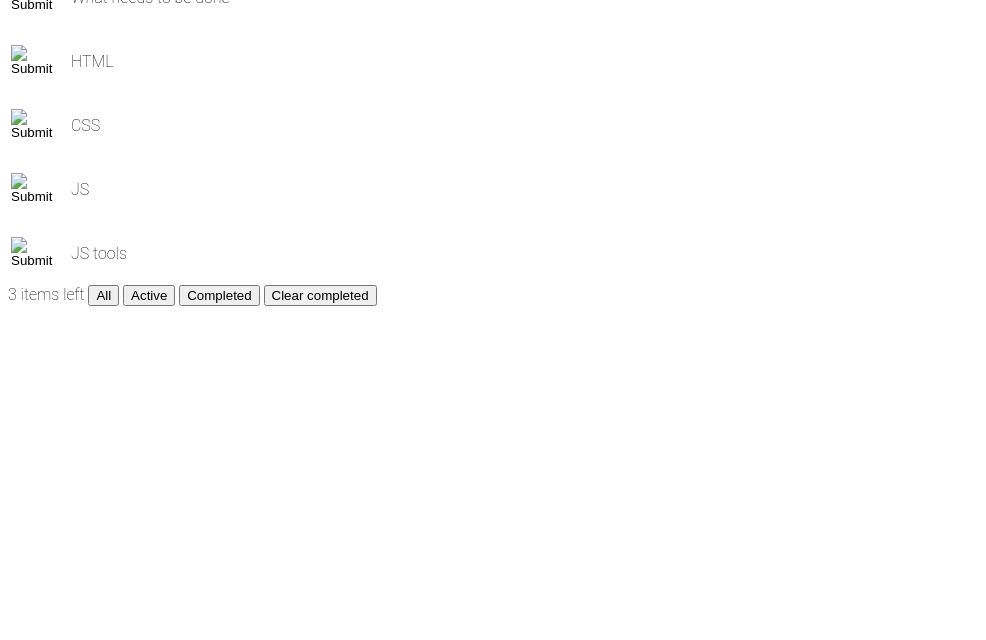
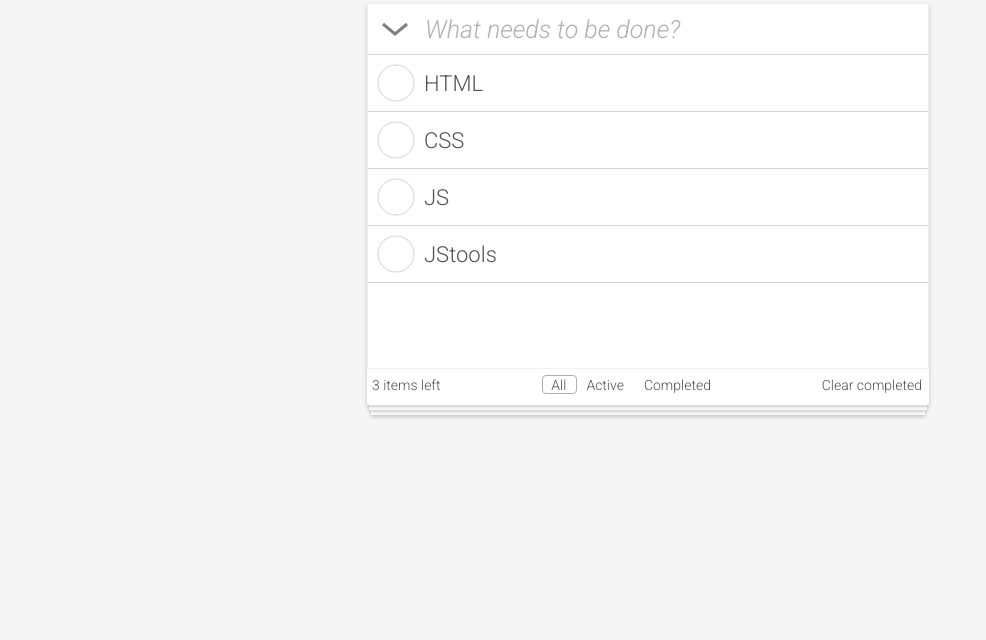
Before and after one commit to ok-technopolis-autumn-2019/Ekaterina_Moreva, a plain HTML site: page index.html in a window 1280 px wide. Shown: the part 160-800 px from the top of the page, without its empty margins (0-986 px from the left). Drawn offline with Linux system fonts and the light colour scheme.

Commit message:
Добавлен CSS

```diff
--- a/index.html
+++ b/index.html
@@ -1,95 +1,136 @@
 <!DOCTYPE html>
 <html lang="en">
 <head>
-      <meta charset="UTF-8">
-      <title>todos</title>
-      <style>
-         body {
-         font-family: "Roboto Thin", serif;
-         background-color: #f5ff0;
-         }
-         .header-title {
-         margin: 0;
-         font-size: 100px;
-         color: #CCCCCC;
-         font-style: normal;
-         font-weight: 200;
-         text-align: center;
-         }
-         .section-main_row {
-         width: 562px;
-         height: 64px;
-         }
-         .section-main_bottom-menu {
-         width: 562px;
-         height: 44px;
-         position: absolute;
-         bottom: 0;
-         }
-      </style>
+    <meta charset="UTF-8" />
+    <title>
+        todos
+    </title>
+    <link href="https://fonts.googleapis.com/css?family=Roboto:100,100i,300,300i&display=swap&subset=cyrillic" rel="stylesheet">
+    <link rel="stylesheet" type="text/css" href="styles/default.css">
 </head>
+
 <body>
-      <h1 class="header-title" role="banner" aria-label="Label todos">todos</h1>
-      <div role="" aria-label="List of results">
-         <table class = "section-main_row">
-            <tr>
-               <td width="56">
-                  <input type="image" src="icons/select-all.png" class="row_icon" role="button" aria-label="Expand the list of results">
-               </td>
-               <td>
-                  What needs to be done
-               </td>
-            </tr>
-         </table>
-         <table class="section-main_row">
-            <tr>
-               <td width="56">
-                  <input type="image" src="icons/close.png" class="row_icon">
-               </td>
-               <td>
-                  HTML
-               </td>
-            </tr>
-         </table>
-         <table class="section-main_row">
-            <tr>
-               <td width="56">
-                  <input type="image" src="icons/close.png" class="row_icon" >
-               </td>
-               <td>
-                  CSS
-               </td>
-            </tr>
-         </table>
-         <table class="section-main_row">
-            <tr>
-               <td width="56">
-                  <input type="image" src="icons/close.png" class="row_icon" >
-               </td>
-               <td>
-                  JS
-               </td>
-            </tr>
-         </table>
-         <table class="section-main_row">
-            <tr>
-               <td width="56">
-                  <input type="image" src="icons/close.png" class="row_icon" >
-               </td>
-               <td>
-                  JS tools
-               </td>
-            </tr>
-         </table>
+<div class="wrapper">
+    <header class="wrapper__header">
+        <h1 class="header-title">todos</h1>
+    </header>
+    <main class="todo-app">
+        <div class="rectangles-wrapper">
+            <div class="rectangle-decorative2"></div>
+            <div class="rectangle-decorative1"></div>
+            <div class="rectangle">
+                <div class="content">
+                    <section class="content__main-control">
+                        <div class="main-actions">
+                            <button class="main-actions__check-all" type="button" aria-label="Check all">
+                                <svg class="check-all-tick">
+                                    <polyline points="13,20 25,30 37,20" />
+                                </svg>
+                            </button>
+                            <input class="main-actions__entry-text" type="text" placeholder="What needs to be done?" id="entry-text" />
+                            <label class="entry-text__label" for="entry-text"></label>
                         </div>
-      <span id="items-counter" class="section-main_bottom-menu_text">3 items left</span>
-      <button id="AllButton" class="section-main_bottom-menu-button">All</button>
-      <button id="ActiveButton" class="section-main_bottom-menu-button">Active</button>
-      <button id="CompletedButton" class="section-main_bottom-menu-button">Completed</button>
-      <button id="status" class="section-main_bottom-menu-button">Clear completed</button>
+                    </section>
+
+                    <section class="content__main-section tasks">
+                        <ul class="tasks">
+
+                            <li class="content-tasks__task">
+                                <input type="checkbox" class="input-task__task-checkbox" id="task-checkbox1"/>
+                                <label class="input-task" for="task-checkbox1">
+                                    <svg class="checkbox-svg">
+                                        <circle cx="25" cy="25" r="18" />
+                                        <polyline class="checked-tick" points="15,25 24,33 36,19" />
+                                    </svg>
+                                </label>
+                                <div class="input-task__task-text">HTML</div>
+
+                                <button class="content-tasks__delete-task">
+                                    <svg class="cross">
+                                        <line x1="15" y1="15" x2="35" y2="35" />
+                                        <line x1="15" y1="35" x2="35" y2="15" />
+                                    </svg>
+                                </button>
+                            </li>
+
+                            <li class="content-tasks__task">
+                                <input type="checkbox" class="input-task__task-checkbox" id="task-checkbox2"/>
+                                <label class="input-task" for="task-checkbox2">
+                                    <svg class="checkbox-svg">
+                                        <circle cx="25" cy="25" r="18" />
+                                        <polyline class="checked-tick" points="15,25 24,33 36,19" />
+                                    </svg>
+                                </label>
+                                <div class="input-task__task-text">CSS</div>
+
+                                <button class="content-tasks__delete-task">
+                                    <svg class="cross">
+                                        <line x1="15" y1="15" x2="35" y2="35" />
+                                        <line x1="15" y1="35" x2="35" y2="15" />
+                                    </svg>
+                                </button>
+                            </li>
+
+                            <li class="content-tasks__task">
+                                <input type="checkbox" class="input-task__task-checkbox" id="task-checkbox3"/>
+                                <label class="input-task" for="task-checkbox3">
+                                    <svg class="checkbox-svg">
+                                        <circle cx="25" cy="25" r="18" />
+                                        <polyline class="checked-tick" points="15,25 24,33 36,19" />
+                                    </svg>
+                                </label>
+                                <div class="input-task__task-text">JS</div>
+
+                                <button class="content-tasks__delete-task">
+                                    <svg class="cross">
+                                        <line x1="15" y1="15" x2="35" y2="35" />
+                                        <line x1="15" y1="35" x2="35" y2="15" />
+                                    </svg>
+                                </button>
+                            </li>
+
+                            <li class="content-tasks__task">
+                                <input type="checkbox" class="input-task__task-checkbox" id="task-checkbox4"/>
+                                <label class="input-task" for="task-checkbox4">
+                                    <svg class="checkbox-svg">
+                                        <circle cx="25" cy="25" r="18" />
+                                        <polyline class="checked-tick" points="15,25 24,33 36,19" />
+                                    </svg>
+                                </label>
+                                <div class="input-task__task-text">JStools</div>
+                                <button class="content-tasks__delete-task">
+                                    <svg class="cross">
+                                        <line x1="15" y1="15" x2="35" y2="35" />
+                                        <line x1="15" y1="35" x2="35" y2="15" />
+                                    </svg>
+                                </button>
+                            </li>
+                        </ul>
+                    </section>
+                </div>
+                <section class="content__extra-actions">
+                    <div class="sort-menu">
+                        <div class="sort-menu__items-left">3 items left</div>
+                        <div class="sort-menu__filter-buttons" role="group">
+                            <input class="filter-buttons__radio" id="all-checkbox" type="radio" name="filters" checked="checked" value="All" />
+                            <label class="filter-button" for="all-checkbox">
+                                <span class="filter-buttons__text">All</span>
+                            </label>
+                            <input class="filter-buttons__radio" id="active-checkbox" type="radio" name="filters" value="Active" />
+                            <label class="filter-button" for="active-checkbox">
+                                <span class="filter-buttons__text">Active</span>
+                            </label>
+                            <input class="filter-buttons__radio" id="completed-checkbox" type="radio" name="filters" value="Completed" />
+                            <label class="filter-button" for="completed-checkbox">
+                                <span class="filter-buttons__text">Completed</span>
+                            </label>
+                        </div>
+                        <button class="sort-menu__clear-completed-button" type="button">Clear completed</button>
+                    </div>
+                </section>
             </div>
         </div>
-      </div>
+    </main>
 </div>
 </body>
 </html>
--- /dev/null
+++ b/styles/default.css
@@ -0,0 +1,4 @@
+@import "main.css";
+@import "list.css";
+@import "title.css";
+@import "tools.css";
--- /dev/null
+++ b/styles/list.css
@@ -0,0 +1,169 @@
+.content {
+    padding: 0 0 0 0;
+    margin: 0 0 5px 0;
+    background-color: white;
+    border: solid 1px #F0F0F0;
+}
+
+.main-actions {
+    display: flex;
+    align-items: stretch;
+    justify-content: center;
+    border-bottom: solid 1px lightgrey;
+}
+
+.main-actions__check-all {
+    width: 50px;
+    height: 50px;
+    font-size: 0;
+    padding: 0;
+    margin: 0 0 0 2px;
+    background-color: transparent;
+    border: transparent;
+}
+
+.check-all-tick {
+    width: 50px;
+    height: 50px;
+    fill: none;
+    stroke: gray;
+    stroke-width: 3;
+}
+
+
+.main-actions__check-all:hover .check-all-tick {
+    stroke: green;
+}
+
+.main-actions__check-all:focus{
+    outline: solid 2px #C0C0C0;
+}
+.main-actions__check-all:active {
+    background-color: #F0F0F0;
+}
+
+
+.main-actions__entry-text {
+    flex: 1;
+    border: none;
+    outline: none;
+    color: #505050;
+    font-family: Roboto, sans-serif;
+    font-weight: 300;
+    font-size: 25px;
+    padding: 3px;
+    margin: 0 0 0 2px;
+}
+
+.main-actions__entry-text::placeholder {
+    color: #AFAFAF;
+    font-family: Roboto, sans-serif;
+    font-weight: 300;
+    font-style: italic;
+    font-size: 25px;
+}
+
+.content__tasks {
+    list-style-type: none;
+    margin: 0 0 50px 0;
+    padding: 0;
+    font-family: Roboto, sans-serif;
+    font-weight: 300;
+}
+
+.content-tasks__task {
+    display: flex;
+    align-items: center;
+    border-bottom: solid 1px lightgrey;
+    padding: 3px;
+    word-break: break-word;
+}
+
+.content-tasks__task:hover {
+    background-color: #F0F0F0;
+}
+
+.checkbox-svg {
+    margin: 0 3px 0 0;
+    width: 50px;
+    height: 50px;
+    stroke: lightgrey;
+    fill: none;
+}
+
+.checked-tick {
+    stroke: none;
+    stroke-width: 2px;
+}
+
+.input-task__task-checkbox:focus + .input-task .checkbox-svg {
+    stroke: #C0C0C0;
+    stroke-width: 2px;
+}
+.input-task:hover{
+    stroke: #C0C0C0;
+    stroke-width: 2px;
+}
+
+.input-task__task-checkbox:checked + .input-task .checkbox-svg .checked-tick,
+.input-task__task-checkbox:checked + .input-task .checkbox-svg {
+    stroke: green;
+}
+
+.input-task {
+    display: flex;
+    align-items: center;
+    cursor: pointer;
+}
+
+.input-task__task-checkbox {
+    width: 50px;
+    height: 50px;
+    position: absolute;
+    left: -1000px;
+}
+
+.input-task__task-text {
+    flex: 1;
+    fill: none;
+    color: #505050;
+    font-family: Roboto, sans-serif;
+    font-weight: 300;
+    font-size: 22px;
+}
+
+.input-task__task-checkbox:checked ~ .input-task__task-text {
+    color: grey;
+    text-decoration: line-through;
+}
+
+.content-tasks__delete-task {
+    width: 50px;
+    height: 50px;
+    background-color: transparent;
+    padding: 0;
+    border: none;
+    font-size: 0;
+}
+
+.cross {
+    width: 50px;
+    height: 50px;
+    stroke-width: 2px;
+    stroke: none;
+}
+.content-tasks__delete-task:focus{
+    outline: solid 2px #C0C0C0;
+}
+
+.content-tasks__delete-task:focus .cross {
+    stroke: lightgrey;
+}
+
+.content-tasks__task:hover .content-tasks__delete-task .cross {
+    stroke: lightgrey;
+}
+
+.content-tasks__task:hover .content-tasks__delete-task:hover .cross {
+    stroke: grey;
+}
--- /dev/null
+++ b/styles/main.css
@@ -0,0 +1,64 @@
+body {
+    display: flex;
+    background-color: #f5f5f5;
+    width: 100%;
+    height: 100%;
+    position: fixed;
+    top: 0;
+    left: 0;
+    align-content: center;
+    justify-content: center;
+}
+.task-filter__input:hover {
+    cursor: pointer;
+}
+
+button:hover {
+    cursor: pointer;
+}
+li {
+    list-style-type: none;
+}
+ul {
+    padding: 0 0 0 0;
+    margin: 0 0 85px 0;
+}
+
+.todo-app__frame{
+    display: flex;
+    align-self: center;
+}
+.rectangle {
+    width: 562px;
+    height: 402px;
+    margin-left: auto;
+    margin-right: auto;
+    background: #FFFFFF;
+    box-shadow: 0 2px 4px rgba(0, 0, 0, 0.2);
+    position: absolute;
+}
+.rectangle-decorative1 {
+    width: 558px;
+    height: 402px;
+    background: #FFFFFF;
+    box-shadow: 0 2px 4px rgba(0, 0, 0, 0.2);
+    position: absolute;
+    left: 2px;
+    top: 5px;
+}
+.rectangle-decorative2 {
+    width: 554px;
+    height: 402px;
+    background: #FFFFFF;
+    box-shadow: 0px 2px 4px rgba(0, 0, 0, 0.2);
+    position: absolute;
+    left: 4px;
+    top: 10px;
+}
+.rectangles-wrapper {
+    width: 562px;
+    height: 402px;
+    margin-left: auto;
+    margin-right: auto;
+    position: relative;
+}
--- /dev/null
+++ b/styles/tools.css
@@ -0,0 +1,79 @@
+.sort-menu {
+    display: flex;
+    justify-content: space-between;
+}
+
+.filter-buttons__text {
+    padding: 0 5px 0 5px;
+    background-color: transparent;
+    border: solid 1px transparent;
+    color: #505050;
+    font-family: Roboto, sans-serif;
+    font-weight: 300;
+    font-size: 14px;
+}
+
+.sort-menu__items-left {
+    padding: 3px 5px;
+    color: #505050;
+    font-family: Roboto, sans-serif;
+    font-weight: 300;
+    font-size: 14px;
+}
+
+.sort-menu__filter-buttons {
+    padding: 2px;
+}
+
+.filter-button {
+    border: solid 1px transparent;
+    padding: 0 0 0 2px;
+    cursor: pointer;
+}
+
+.filter-buttons__radio {
+    width: 10px;
+    height: 10px;
+    position: absolute;
+    left: -9999px;
+}
+
+.filter-buttons__radio:checked + .filter-button {
+    color: #505050;
+    border: solid 1px #AFAFAF;
+    border-radius: 4px;
+}
+
+.filter-buttons__radio:focus + .filter-button {
+    color: #505050;
+    border: solid 1px #505050;
+    outline: solid 2px #C0C0C0;
+    border-radius: 4px;
+}
+.filter-buttons__radio:hover + .filter-button {
+    color: #505050;
+    border: solid 1px #505050;
+    border-radius: 4px;
+}
+
+.sort-menu__clear-completed-button {
+    background-color: transparent;
+    border: solid 1px transparent;
+    border-radius: 4px;
+    color: #505050;
+    font-family: Roboto, sans-serif;
+    font-weight: 300;
+    font-size: 14px;
+}
+
+.sort-menu__clear-completed-button:hover {
+    color: #505050;
+    border: solid 1px #505050;
+    border-radius: 4px;
+}
+.sort-menu__clear-completed-button:focus {
+    color: #505050;
+    outline: solid 2px #C0C0C0;
+    border: solid 1px #505050;
+    border-radius: 4px;
+}
```
Also changed, not shown: styles/title.css (added, +10 -0 lines). Lines whose indentation alone changed are shown as unchanged.
